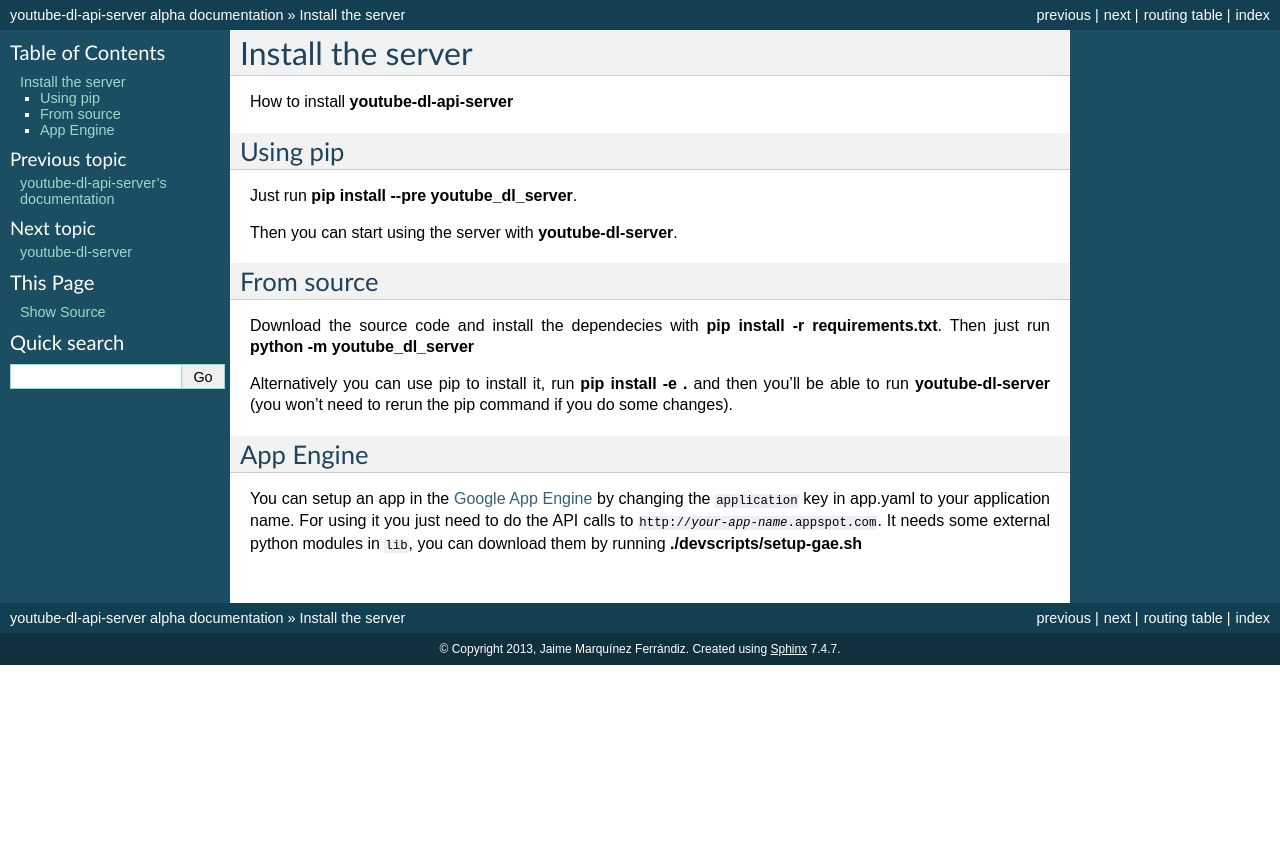
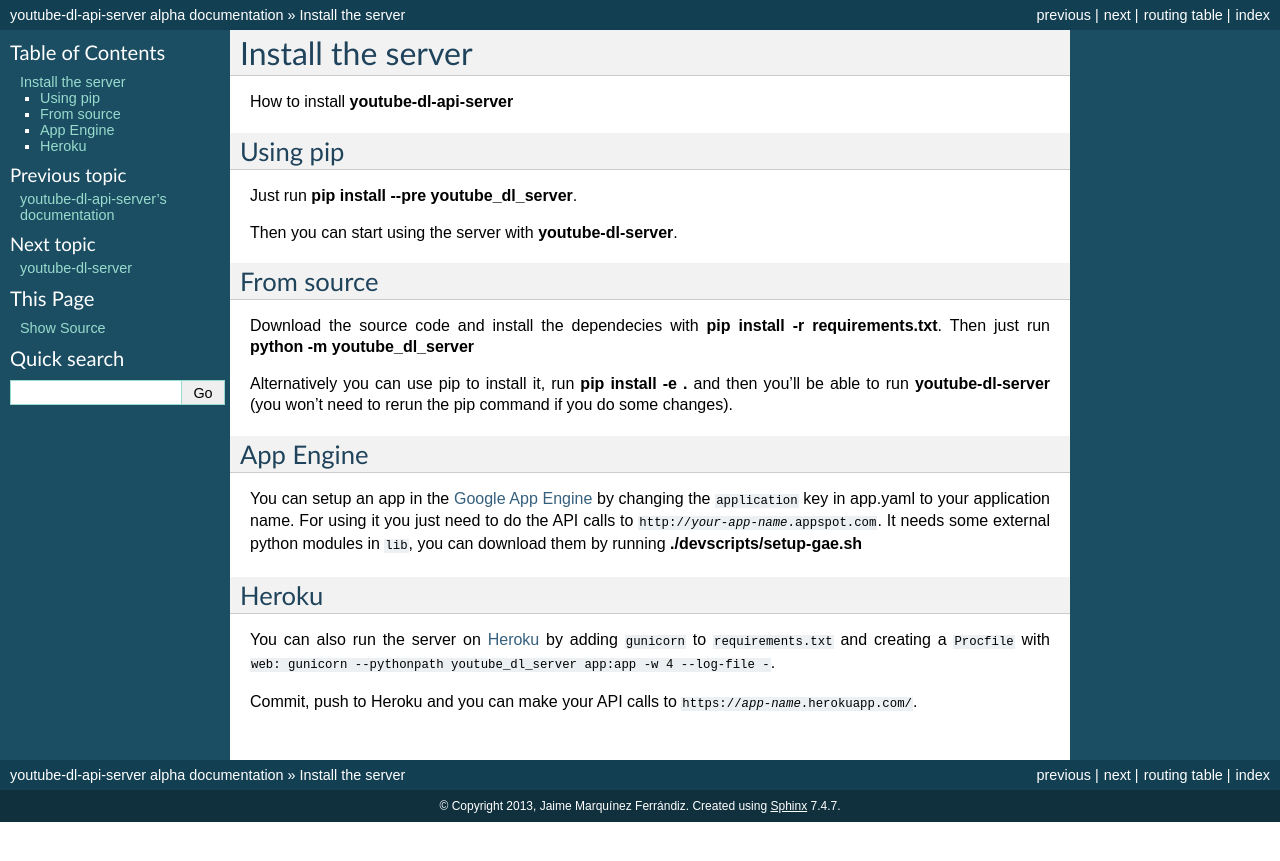
Before and after one commit to jaimeMF/youtube-dl-api-server, a Sphinx documentation site: the page built from docs/install.rst, in a window 1280 px wide. Shown: the top 861 px of the page. Built offline with Sphinx 7.4.7, drawn with Linux system fonts in a browser that asks for light colours.

Commit message:
Added instructions for deploying to Heroku.

```diff
--- a/docs/install.rst
+++ b/docs/install.rst
@@ -24,3 +24,10 @@
 by changing the ``application`` key in app.yaml to your application name.
 For using it you just need to do the API calls to :samp:`http://{your-app-name}.appspot.com`.
 It needs some external python modules in :samp:`lib`, you can download them by running :command:`./devscripts/setup-gae.sh`
+
+Heroku
+******
+You can also run the server on `Heroku <https://heroku.com>`_ by adding ``gunicorn`` to ``requirements.txt``
+and creating a ``Procfile`` with ``web: gunicorn --pythonpath youtube_dl_server app:app -w 4 --log-file -``.
+
+Commit, push to Heroku and you can make your API calls to :samp:`https://{app-name}.herokuapp.com/`.
```
